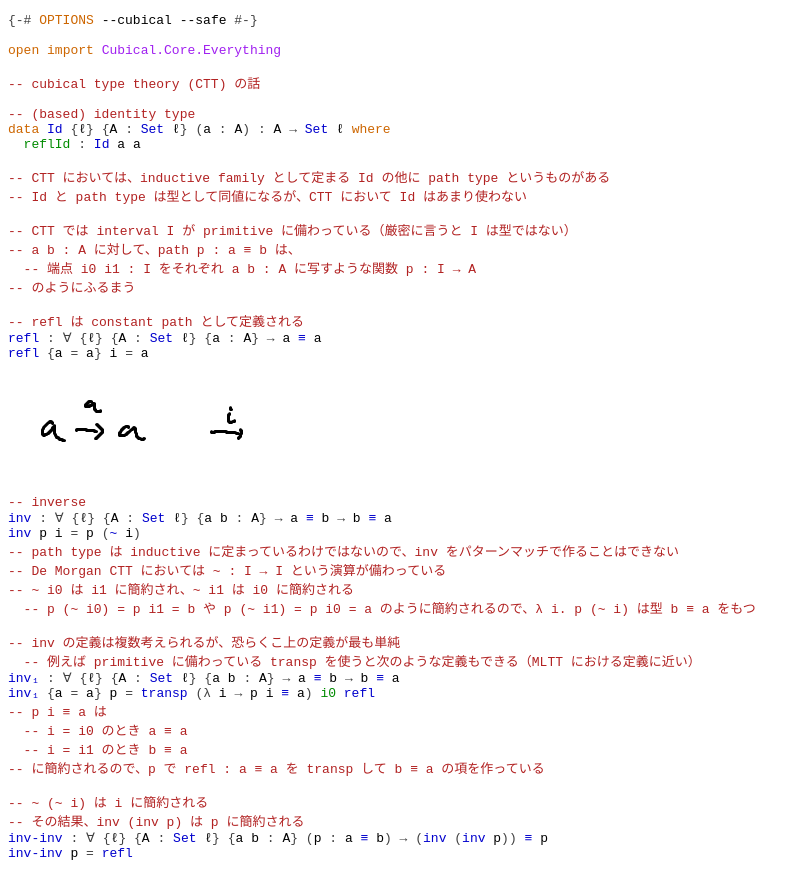
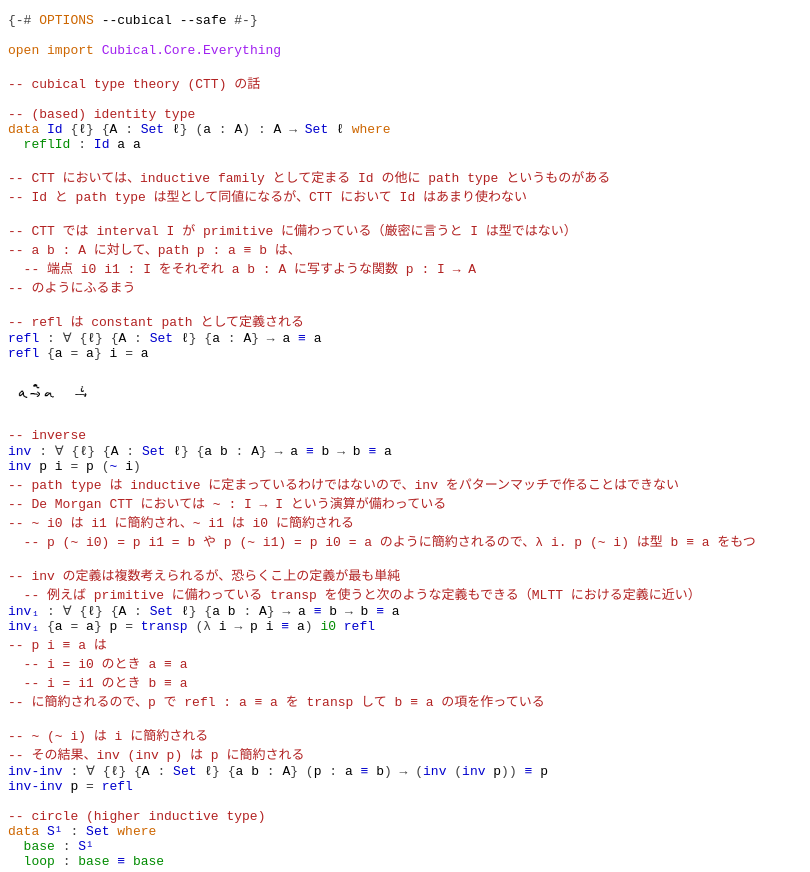
Before and after one commit to yotsunva/hott-2022, a plain HTML site: page 5-20_cubical/index.html in a window 1280 px wide. Shown: the top 872 px of the page, without its empty margins (0-810 px from the left). Drawn offline with Linux system fonts and the light colour scheme.

Commit message:
Update index.html

```diff
--- a/5-20_cubical/index.html
+++ b/5-20_cubical/index.html
@@ -21,7 +21,7 @@
 <a id="refl"></a><a id="503" href="index.html#503" class="Function">refl</a> <a id="508" class="Symbol">:</a> <a id="510" class="Symbol">∀</a> <a id="512" class="Symbol">{</a><a id="513" href="index.html#513" class="Bound">ℓ</a><a id="514" class="Symbol">}</a> <a id="516" class="Symbol">{</a><a id="517" href="index.html#517" class="Bound">A</a> <a id="519" class="Symbol">:</a> <a id="521" href="Agda.Primitive.html#326" class="Primitive">Set</a> <a id="525" href="index.html#513" class="Bound">ℓ</a><a id="526" class="Symbol">}</a> <a id="528" class="Symbol">{</a><a id="529" href="index.html#529" class="Bound">a</a> <a id="531" class="Symbol">:</a> <a id="533" href="index.html#517" class="Bound">A</a><a id="534" class="Symbol">}</a> <a id="536" class="Symbol">→</a> <a id="538" href="index.html#529" class="Bound">a</a> <a id="540" href="Agda.Builtin.Cubical.Path.html#388" class="Function Operator">≡</a> <a id="542" href="index.html#529" class="Bound">a</a>
 <a id="544" href="index.html#503" class="Function">refl</a> <a id="549" class="Symbol">{</a><a id="550" class="Argument">a</a> <a id="552" class="Symbol">=</a> <a id="554" href="index.html#554" class="Bound">a</a><a id="555" class="Symbol">}</a> <a id="557" href="index.html#557" class="Bound">i</a> <a id="559" class="Symbol">=</a> <a id="561" href="index.html#554" class="Bound">a</a>
 
-<img src="images/refl.png">
+<img src="images/refl.png" width="100">
 
 <a id="564" class="Comment">-- inverse</a>
 <a id="inv"></a><a id="575" href="index.html#575" class="Function">inv</a> <a id="579" class="Symbol">:</a> <a id="581" class="Symbol">∀</a> <a id="583" class="Symbol">{</a><a id="584" href="index.html#584" class="Bound">ℓ</a><a id="585" class="Symbol">}</a> <a id="587" class="Symbol">{</a><a id="588" href="index.html#588" class="Bound">A</a> <a id="590" class="Symbol">:</a> <a id="592" href="Agda.Primitive.html#326" class="Primitive">Set</a> <a id="596" href="index.html#584" class="Bound">ℓ</a><a id="597" class="Symbol">}</a> <a id="599" class="Symbol">{</a><a id="600" href="index.html#600" class="Bound">a</a> <a id="602" href="index.html#602" class="Bound">b</a> <a id="604" class="Symbol">:</a> <a id="606" href="index.html#588" class="Bound">A</a><a id="607" class="Symbol">}</a> <a id="609" class="Symbol">→</a> <a id="611" href="index.html#600" class="Bound">a</a> <a id="613" href="Agda.Builtin.Cubical.Path.html#388" class="Function Operator">≡</a> <a id="615" href="index.html#602" class="Bound">b</a> <a id="617" class="Symbol">→</a> <a id="619" href="index.html#602" class="Bound">b</a> <a id="621" href="Agda.Builtin.Cubical.Path.html#388" class="Function Operator">≡</a> <a id="623" href="index.html#600" class="Bound">a</a>
```
